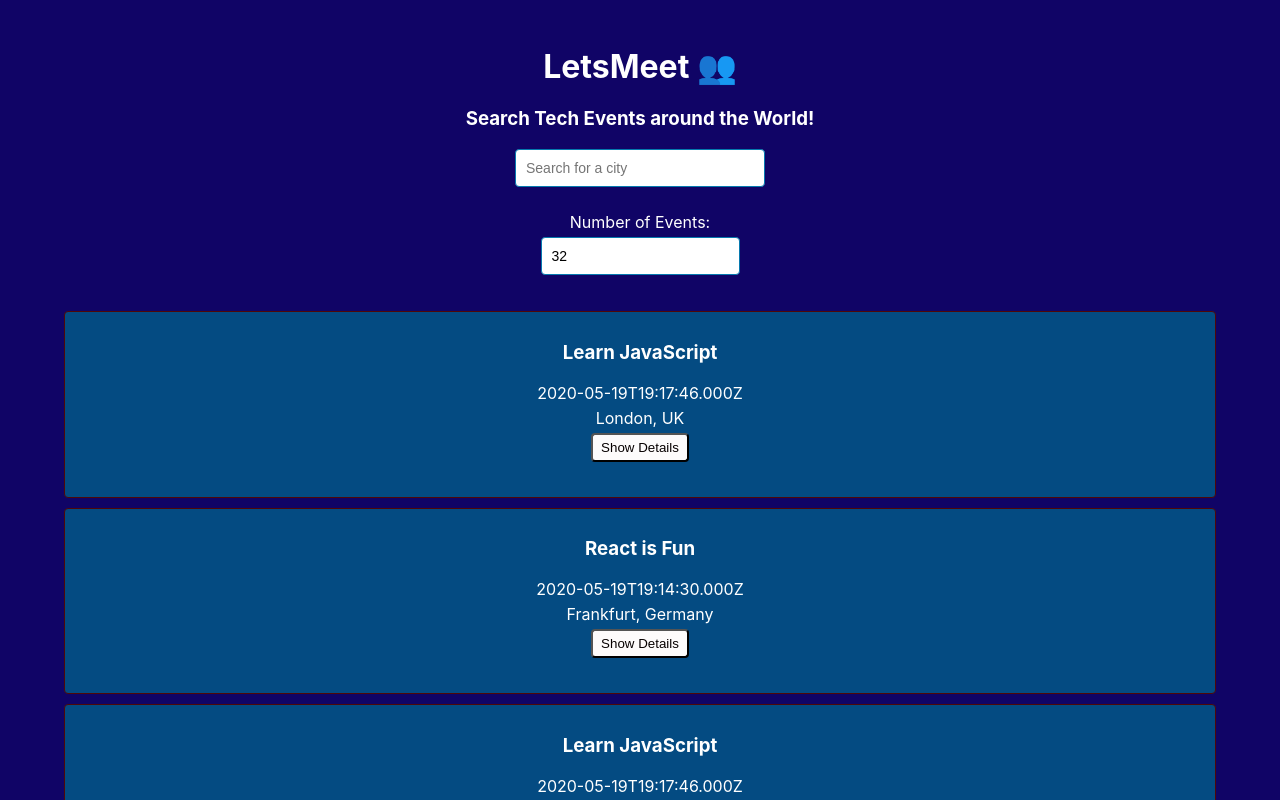
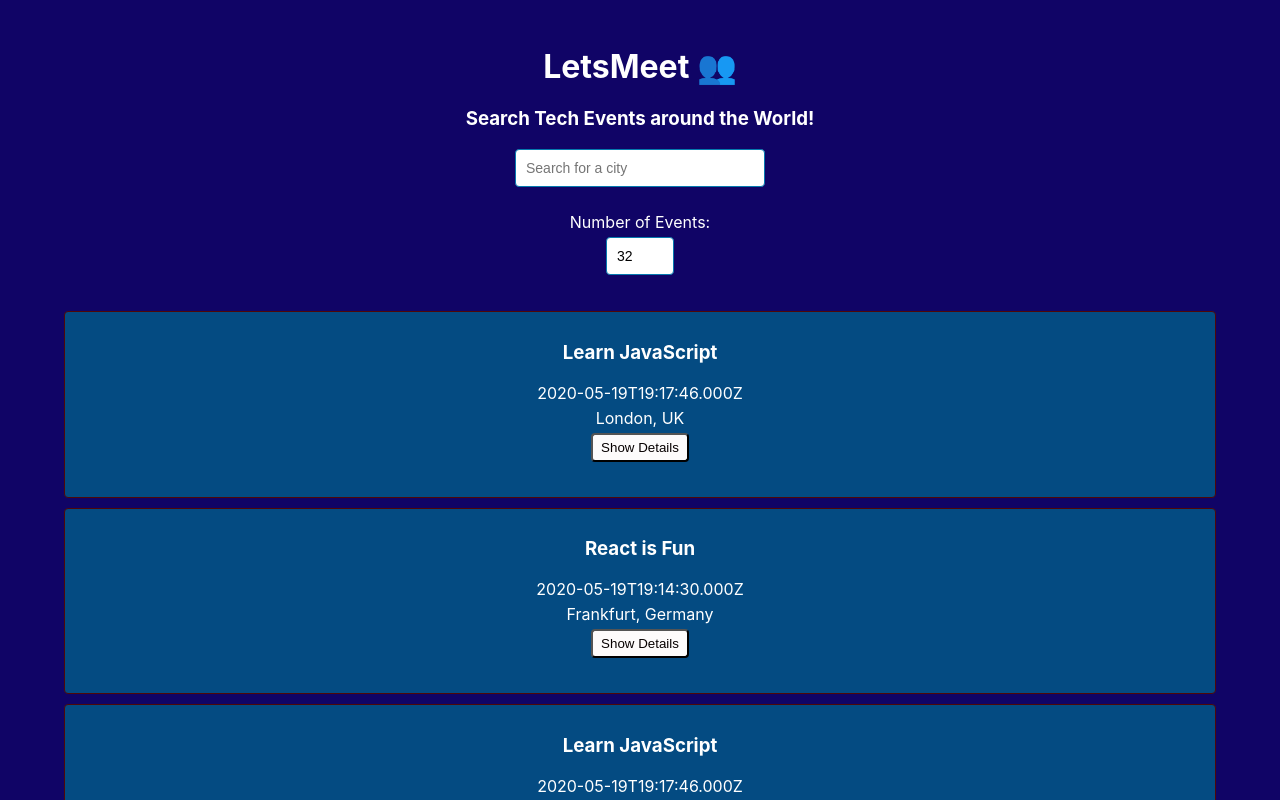
Before and after one commit to jmahanera/LetsMeet, a React (Create React App) app: page / in a window 1280 px wide. Shown: the top 800 px of the page. Built offline with nearby package versions, Linux system fonts and the light colour scheme; what atatus-spa would draw is missing.

Commit message:
number of events is updated

```diff
--- a/src/components/NumberOfEvents.js
+++ b/src/components/NumberOfEvents.js
@@ -4,20 +4,15 @@ import React, { useState } from "react";
 const NumberOfEvents = ({ setCurrentNOE, setErrorAlert }) => {
   // Event number input change handler
   const handleInputChanged = (event) => {
-    const value = event.target.value;
-
-    // Set the current number of events based on the input value
-    setCurrentNOE(value);
+    const value = parseInt(event.target.value, 10);
 
     // Validate input value and display error message if invalid
-    let errorText;
-    if (isNaN(value) || value <= 0) {
-      errorText = "Number must be more than zero.";
+    if (isNaN(value) || value < 1 || value > 32) {
+      const errorText = "Number must be between 1 and 32.";
       setErrorAlert(errorText);
     } else {
       // Clear error message and update current number of events if input is valid
-      errorText = "";
-      setErrorAlert(errorText);
+      setErrorAlert("");
       setCurrentNOE(value);
     }
   };
@@ -31,10 +26,12 @@ const NumberOfEvents = ({ setCurrentNOE, setErrorAlert }) => {
       {/* Input field for entering the number of events */}
       <input
         data-testid="event-number-input"
-        type="text"
+        type="number" // Change type to "number" to enforce numeric input
         className="event-number"
         defaultValue="32"
         onChange={handleInputChanged}
+        min="1"
+        max="32"
       />
     </div>
   );
```
Also changed, not shown: 2 other files (tests, documents, lock files or other folders).
